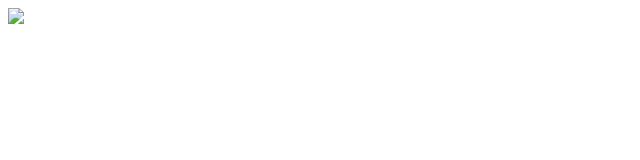
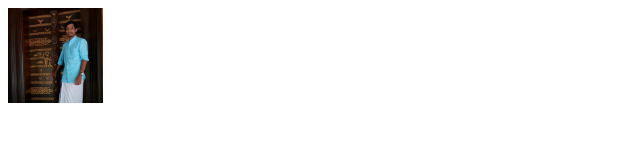
Before and after one commit to Anooppandikashala/propic, a plain HTML site: page index.html in a window 1280 px wide. Shown: the whole page, without its empty margins (0-640 px from the left). Drawn offline with Linux system fonts and the light colour scheme.

Commit message:
Update index.html

```diff
--- a/index.html
+++ b/index.html
@@ -16,6 +16,6 @@
 
   </head>
   <body>
-	  <img width="400" height="400" src="images/pic.jpg">
+	  <img width="400" height="400" src="pic.jpg">
   </body>
 </html>
```
